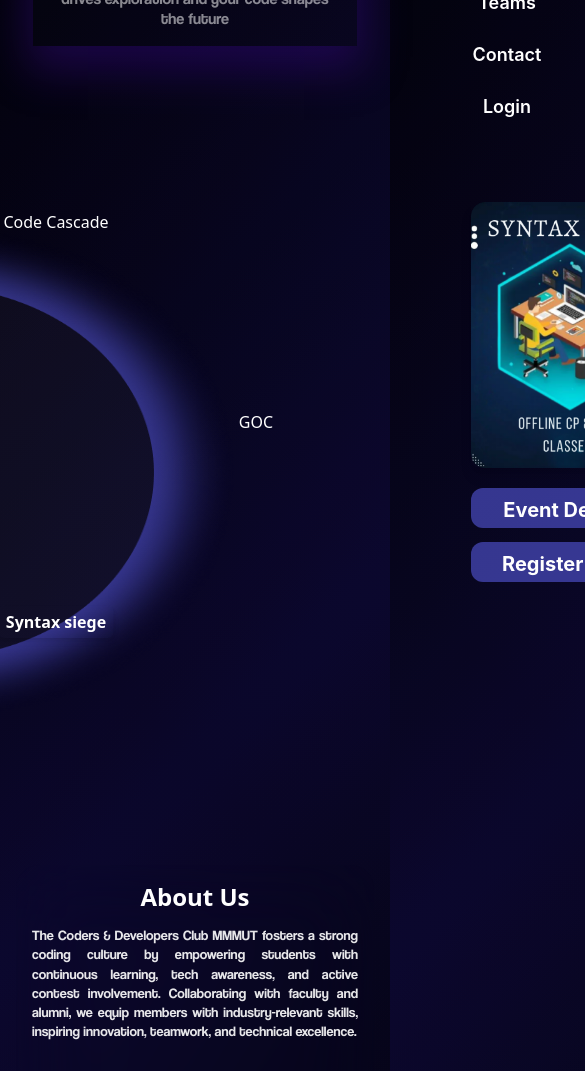
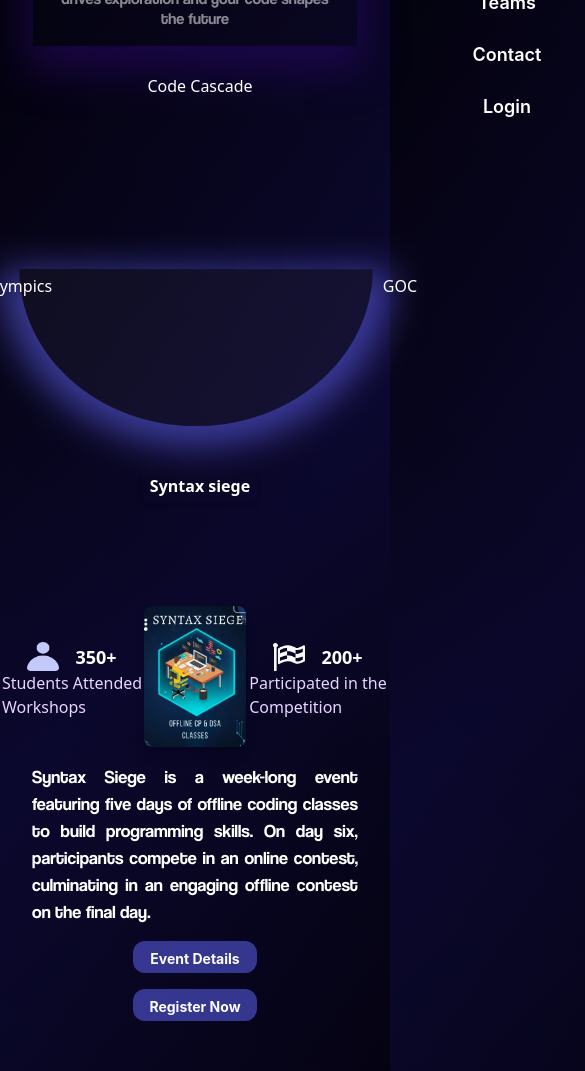
Before and after one commit to Krishna-Gupta17/cdcfrontendkrishna, a React (Vite) app in the folder my-app/: page / in a window 390 px wide. Shown: the part 231-1302 px from the top of the page, 585 px wide, since content can reach past the window. Built offline with nearby package versions, Linux system fonts and the light colour scheme; no server answers.

Commit message:
event section updates

```diff
--- a/my-app/src/components/EventDetails.jsx
+++ b/my-app/src/components/EventDetails.jsx
@@ -7,29 +7,29 @@ const EventDetails = ({ event }) => {
   if (!event) return null;
 
   return (
+    <div>
+      <div className=" text-white px-6 py-11 w-[100%] mt-12 hidden custom-lg3:block">
+        <h2 className="text-3xl sm:text-4xl custom-md2:text-5xl custom-md3:text-6xl text-center font-bold mb-10">Our Events</h2>
 
-    <div className=" text-white px-6 py-11 w-[100%] mt-12">
-      <h2 className="text-[4.05vw] text-center font-bold mb-10">Our Events</h2>
-
-      <div className="flex w-11/12 pl-4 pr-4">
-        <div className="flex gap-5">
-          <div className="flex-1 w-[192px]">
+        <div className="flex w-full pl-4 mr-4">
+          <div className="flex gap-5 mr-6">
+            <div className="flex-1 w-[160px] custom-md2:w-[176px] custom-lg1:w-[192px]">
               <img
                 src={event.image}
                 alt="Syntax Siege"
                 className=" rounded-lg shadow-lg mb-2"
               />
-            <div className="flex flex-col gap-3.5 mt-5 w-[192px]">
+              <div className="flex flex-col gap-3.5 mt-[8%] custom-lg2:mt-[5%] w-[192px]">
                 <div>
                   <Link to="/eventpage">
-                <button className="bg-[#6568ff]/50 hover:bg-[#4944d8] text-white text-xl font-inter font-bold px-4 py-2 w-[192px] h-10 rounded-xl transition">
+                    <button className="bg-[#6568ff]/50 hover:bg-[#4944d8] text-white text-xl font-inter font-bold px-4 py-2  w-[176px] custom-lg1:w-[192px] h-10 rounded-xl transition">
                       Event Details
                     </button>
                   </Link>
                 </div>
                 <div>
                   <Link to="/register">
-                <button className="bg-[#6568ff]/50 hover:bg-[#4944d8] text-white text-xl font-inter font-bold px-4 py-2 w-[192px] h-10 rounded-xl transition">
+                    <button className="bg-[#6568ff]/50 hover:bg-[#4944d8] text-white text-xl font-inter font-bold px-4 py-2 w-[176px] custom-lg1:w-[192px] h-10 rounded-xl transition">
                       Register Now
                     </button>
                   </Link>
@@ -42,26 +42,26 @@ const EventDetails = ({ event }) => {
                 <h3 className="text-white bg-white/20 pt-1 pb-1 font-inter text-xl font-bold w-44 h-10 text-center pl-4 pr-4 rounded-xl flex justify-center items-center">
                   Description
                 </h3>
-              <p className="mt-4 text-[24px] text-justify" style={{ fontFamily: 'Coolvetica' }}>{event.description}</p>
+                <p className="mt-[2%] text-[22px] custom-lg1:text-[24px] text-justify" style={{ fontFamily: 'Coolvetica' }}>{event.description}</p>
               </div>
-            <div className="rounded-2xl border-2 border-[#6568ff]/30 bg-[#6568ff]/20 text-white m-5 w-5/6 h-40" style={{fontFamily:'Coolvetica'}}>
-              <div className="flex flex-col md:flex-row justify-around mt-4 gap-5">
+              <div className="rounded-2xl border-2 border-[#6568ff]/30 bg-[#6568ff]/20 text-white ml-4 mt-[2%] w-[97.8%] h-32 custom-lg2:h-40" style={{ fontFamily: 'Coolvetica' }}>
+                <div className="flex flex-col md:flex-row justify-around mt-4 custom-lg2:mt-7">
 
-                <div className="flex items-center gap-2">
-                  <img src={man} className="w-10"/>
+                  <div className="flex items-center gap-4">
+                    <img src={man} className="w-10 custom-lg2:w-14" />
                     <div>
-                    <div className="text-2xl font-bold">{event.stats?.workshops ?? event.card?.stats?.workshops ?? 0}+</div>
-                    <div className="text-lg font-medium text-purple-200">
+                      <div className="text-2xl custom-lg2:text-3xl font-bold">{event.stats?.workshops ?? event.card?.stats?.workshops ?? 0}+</div>
+                      <div className="text-xl custom-lg2:text-2xl font-medium text-purple-200">
                         Students Attended <br /> Workshops
                       </div>
                     </div>
                   </div>
 
-                <div className="flex items-center gap-2">
-                  <img src={flag} className="w-10" />
+                  <div className="flex items-center gap-4">
+                    <img src={flag} className="w-10 custom-lg2:w-14" />
                     <div>
-                    <div className="text-2xl font-extrabold">{event.stats?.participants ?? event.card?.stats?.participants?? 0}+</div>
-                    <div className="text-lg font-medium text-purple-200">
+                      <div className="text-2xl custom-lg2:text-3xl font-bold">{event.stats?.participants ?? event.card?.stats?.participants ?? 0}+</div>
+                      <div className="text-xl custom-lg2:text-2xl font-medium text-purple-200">
                         Participated in <br /> Competition
                       </div>
                     </div>
@@ -72,6 +72,56 @@ const EventDetails = ({ event }) => {
           </div>
         </div>
       </div>
+      {/*mobile view event details */}
+      <div className="custom-lg3:hidden w-[100%]">
+        <div className="flex flex-row gap-0 sm:gap-6 md:gap-8 custom-md2:gap-10 justify-center w-full">
+          <div className="text-white w-[226px] flex flex-col justify-center items-center mr-6w">
+            <div className="flex gap-4 items-center jsutify-center">
+              <img src={man} className="w-8 custom-md2:w-10" />
+              <div className="text-lg sm:text-xl custom-md2:text-2xl font-bold">{event.stats?.workshops ?? event.card?.stats?.workshops ?? 0}+</div>
+              </div>
+              <div className=" text-base sm:text-lg custom-md2:text-xl font-medium text-purple-200">
+                Students Attended <br /> Workshops
+              </div>
+          </div>
+          <div className="w-[160px] md:w-[176px] custom-md2:w-[192px]">
+            <img
+              src={event.image}
+              alt="Syntax Siege"
+              className=" rounded-lg shadow-lg mb-2"
+            />
+          </div>
+          <div className="text-white w-[226px] flex flex-col justify-center items-center">
+            <div className="flex gap-4 items-center jsutify-center">
+               <img src={flag} className="w-8 custom-md2:w-10" />
+              <div className="text-lg sm:text-xl custom-md2:text-2xl font-bold">{event.stats?.participants ?? event.card?.stats?.participants ?? 0}+</div>
+              </div>
+              <div className="text-base sm:text-lg custom-md2:text-xl font-medium text-purple-200">
+                Participated in the <br /> Competition
+              </div>
+          </div>
+        </div>
+        <div>
+          <p className="mt-[2%] text-white text-[18px] md:text-[20px] custom-md2:text-[22px] text-justify mx-8 md:mx-12 custom-md2:mx-16" style={{ fontFamily: 'Coolvetica' }}>{event.description}</p>
+        </div>
+      <div className="flex flex-col justify-center gap-4 mt-4">
+        <div className="flex justify-center">
+                  <Link to="/eventpage">
+                    <button className="bg-[#6568ff]/50 hover:bg-[#4944d8] text-white text-sm am:text-lg md:text-xl font-inter font-bold px-4 py-2 w-[124px] sm:w-[160px] md:w-[176px] h-8 md:h-10 rounded-xl transition">
+                      Event Details
+                    </button>
+                  </Link>
+                </div>
+                <div className="flex justify-center">
+                  <Link to="/register">
+                    <button className="bg-[#6568ff]/50 hover:bg-[#4944d8] text-white text-sm am:text-lg md:text-xl font-inter font-bold px-4 py-2 w-[124px] sm:w-[160px] md:w-[176px] h-8 md:h-10 rounded-xl transition">
+                      Register Now
+                    </button>
+                  </Link>
+                </div>
+                </div>
+      </div>
+    </div>
   );
 };
 
--- a/my-app/src/components/EventWheel.jsx
+++ b/my-app/src/components/EventWheel.jsx
@@ -1,6 +1,6 @@
 import React, { useEffect, useRef, useState } from "react";
 import ellipse12 from "../assets/eventsection/Ellipse 12.png";
-
+import gsap from "gsap";
 const EventWheel = ({ events, currentIndex, setCurrentIndex }) => {
   const radius = 200;
   const centerX = 200;
@@ -10,7 +10,8 @@ const EventWheel = ({ events, currentIndex, setCurrentIndex }) => {
   const [rotation, setRotation] = useState(0);
   const rotationRef = useRef(0);
   const timeoutRef = useRef(null);
-  const wheelRef = useRef(null);
+  const wheelRef1 = useRef(null);
+  const wheelRef2 = useRef(null);
 
   useEffect(() => {
     const handleScroll = (e) => {
@@ -42,7 +43,50 @@ const EventWheel = ({ events, currentIndex, setCurrentIndex }) => {
       }, 300);
     };
 
-    const wheelDiv = wheelRef.current;
+    const wheelDiv = wheelRef1.current;
+    if (wheelDiv) {
+      wheelDiv.addEventListener("wheel", handleScroll, { passive: false });
+    }
+
+    return () => {
+      if (wheelDiv) {
+        wheelDiv.removeEventListener("wheel", handleScroll);
+      }
+    };
+  }, [angleStep, events.length, setCurrentIndex]);
+
+
+  useEffect(() => {
+    const handleScroll = (e) => {
+      e.preventDefault();
+
+      const scrollSpeed = 1.0;
+      const maxDelta = angleStep * 0.5;
+
+      let delta =
+        -Math.sign(e.deltaY) * Math.log(Math.abs(e.deltaY) + 1) * scrollSpeed;
+      delta = Math.max(-maxDelta, Math.min(maxDelta, delta));
+
+      let nextAngle = rotationRef.current + delta;
+      const maxAngle = (events.length - 1) * angleStep;
+      nextAngle = Math.max(-maxAngle, Math.min(0, nextAngle));
+
+      rotationRef.current = nextAngle;
+      setRotation(nextAngle);
+
+      clearTimeout(timeoutRef.current);
+      timeoutRef.current = setTimeout(() => {
+        const estimatedIndex = Math.round(-rotationRef.current / angleStep);
+        const clampedIndex = Math.max(0, Math.min(events.length - 1, estimatedIndex));
+        const targetRotation = -clampedIndex * angleStep;
+
+        rotationRef.current = targetRotation;
+        setRotation(targetRotation);
+        setCurrentIndex(clampedIndex);
+      }, 300);
+    };
+
+    const wheelDiv = wheelRef2.current;
     if (wheelDiv) {
       wheelDiv.addEventListener("wheel", handleScroll, { passive: false });
     }
@@ -55,9 +99,10 @@ const EventWheel = ({ events, currentIndex, setCurrentIndex }) => {
   }, [angleStep, events.length, setCurrentIndex]);
 
   return (
+   <div>
     <div
-      ref={wheelRef}
-      className="relative w-[400px] h-[520px] ml-0 mt-28"
+      ref={wheelRef1}
+      className="relative w-[400px] h-[520px] ml-0 mt-20 hidden custom-lg3:block z-4"
     >
       {/* Static Orbit Image */}
       <img
@@ -97,6 +142,50 @@ const EventWheel = ({ events, currentIndex, setCurrentIndex }) => {
         })}
       </div>
     </div>
+
+    <div
+      ref={wheelRef2}
+      className="relative flex justify-center items-center mt-10 custom-lg3:hidden"
+    >
+      {/* Static Orbit Image */}
+      <img
+        src={ellipse12}
+        alt="orbit"
+        className="absolute rotate-[90.8deg] w-[280px] sm:w-[360px] md:w-[400px] pointer-events-none"
+      />
+
+      {/* Rotating Wheel Items */}
+      <div
+        className=" w-[400px] h-[520px] z-10"
+        style={{
+          transform: `rotate(${rotation}deg)`,
+          transition: "transform 0.35s ease-out"
+        }}
+      >
+        {events.map((event, index) => {
+          const angle = index * angleStep;
+          const rad = (angle * Math.PI) / 180;
+          const x = radius * Math.cos(rad);
+          const y = radius * Math.sin(rad);
+
+          return (
+            <div
+              key={index}
+              className={`absolute text-center px-2 py-1 rounded-md
+                ${index === currentIndex ? "text-white font-semibold shadow-md" : "text-white"}`}
+              style={{
+                left: `${centerX + x}px`,
+                top: `${centerY + y}px`,
+                transform: `translate(-50%, -50%) rotate(${-rotation}deg)`,
+              }}
+            >
+              <span>{event.short}</span>
+            </div>
+          );
+        })}
+      </div>
+    </div>
+    </div>
   );
 };
 
--- a/my-app/src/data/event.js
+++ b/my-app/src/data/event.js
@@ -3,7 +3,7 @@ const eventData = [
     title: "GOC",
     short: "GOC",
     image: "/goc.png",
-    description: "Game of Codes is an exclusive event for second-year students. It aims to foster programming skills and innovation among participants. The event promises engaging activities tailored for budding coders.",
+    description: "Game of Codes is an exclusive event designed for second-year students. It aims to foster programming skills, creativity and innovation through exciting challenges, offering engaging activities tailored specifically for passionate and budding coders.",
     card: {
       title: "GOC 2025",
       stats: { workshops: 350, participants: 200 }
@@ -23,7 +23,7 @@ const eventData = [
     title: "Algo Olympics",
     short: "Algo olympics",
     image: "/algolympics.png",
-    description: "AlgOlympics is a regional-level coding competition to foster collaboration, competitiveness, and technical excellence. Following the ICPC structure, the event is open to participants from institutions throughout the region.",
+    description: "AlgOlympics is a regional-level coding competition that fosters collaboration, competitiveness and technical excellence. Inspired by the ICPC format, it invites students to showcase their algorithmic thinking and problem-solving skills.",
     card: {
       title: "Algo Olympics 2025",
       stats: { workshops: 350, participants: 200 }
@@ -33,7 +33,7 @@ const eventData = [
     short: "Code Cascade",
     name: "Code Cascade 2025",
     image: "/codeCascade.png",
-    description: "The three-day Code Cascade event offers online coding classes for juniors, focusing on programming basics in a supportive environment. The event aims to build coding skills and inspire a passion for technology.",
+    description: "Code Cascade is a three-day event featuring online coding classes for juniors. It focuses on teaching programming fundamentals in a supportive environment, aiming to develop coding skills and ignite a lasting passion for technology and innovation.",
     stats: { workshops: 350, participants: 200 },
   },
 ];
--- a/my-app/src/index.css
+++ b/my-app/src/index.css
@@ -58,6 +58,8 @@ html {
 
 body {
       margin: 0;
+      overflow-x:hidden ;
+      overflow-y:auto;
      background: linear-gradient(
   45deg,
   rgba(13, 9, 53, 0.2) 0%,
--- a/my-app/src/sections/Carousel3D.jsx
+++ b/my-app/src/sections/Carousel3D.jsx
@@ -108,7 +108,7 @@ const Carousel3D = () => {
   }, [currentIndex, zDepth]);
 
   return (
-    <div className="scene mb-[8vw]" ref={sceneRef} >
+    <div className="scene mb-[8vw] w-[98vw]" ref={sceneRef} >
       <div className="relative bg-transparent w-full h-auto mb-[4vw] custom-md2:mb-[5vw] custom-md3:mb-[7vw]">
             <h2 className="text-white text-center font-inter font-bold text-3xl sm:text-4xl custom-md2:text-5xl custom-md3:text-6xl">Glimpses of CDC </h2>
       </div>
--- a/my-app/src/sections/Eventsection.jsx
+++ b/my-app/src/sections/Eventsection.jsx
@@ -7,14 +7,24 @@ const Eventsection = () => {
     const [currentIndex, setCurrentIndex] = useState(1);
     return(
     <>
-                <div id="events" className="h-[600px] w-[100vw] flex relative gap-[8%] mb-10">
-                    <div ><EventWheel
+                <div id="events" className="h-[600px] w-[100vw] flex relative gap-4 custom-md3:gap-20 mb-10 hidden custom-lg3:flex">
+                    <div className='w-[400px] h-[520px]' ><EventWheel
                         events={eventData}
                         currentIndex={currentIndex}
                         setCurrentIndex={setCurrentIndex}
-                    /></div> <div>
+                    /></div> <div className=''>
                     <EventDetails event={eventData[currentIndex]} />
                 </div></div>
+                <div id="events" className='w-[100vw] flex flex-col custom-lg3:hidden'>
+                    <div>
+                        <EventWheel
+                        events={eventData}
+                        currentIndex={currentIndex}
+                        setCurrentIndex={setCurrentIndex}
+                    />
+                    </div>
+                    <div><EventDetails event={eventData[currentIndex]} /></div>
+                </div>
     </>
     )
 }
--- a/my-app/tailwind.config.js
+++ b/my-app/tailwind.config.js
@@ -8,6 +8,9 @@ export default {
     extend: {
        screens: {
         'custom-lg': '1080px',
+        'custom-lg1': '1236px',
+        'custom-lg2':'1375px',
+        'custom-lg3':'1140px',
         'custom-md' : '980px',
         'custom-md1': '1182px',
         'custom-md2': '900px',
```
Also changed, not shown: my-app/src/sections/Reviews.jsx (+12 -8 lines). Lines whose indentation alone changed are shown as unchanged.
